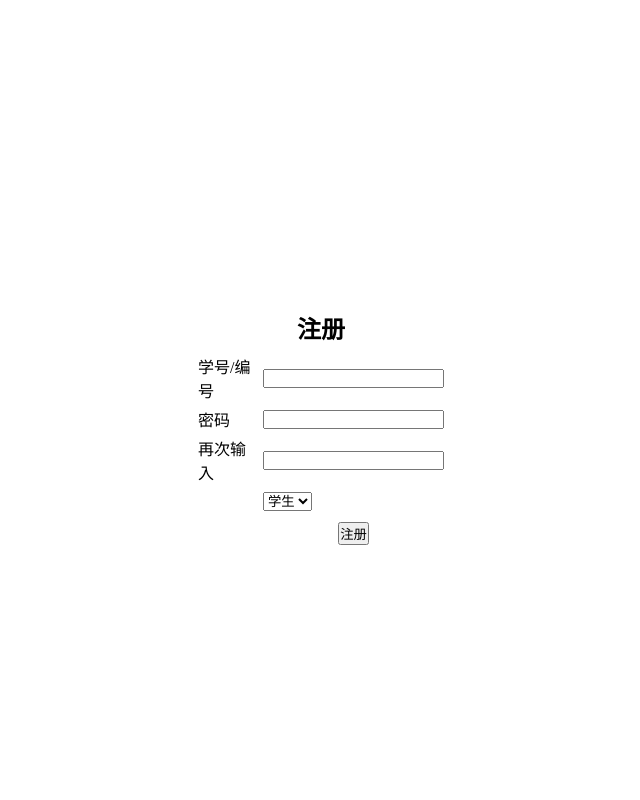
After one commit to shin8085/courseSelectionSystem, a PHP site: page /register.php in a window 1280 px wide. The commit adds this page. Shown: the whole page, without its empty margins (319-959 px from the left). Run offline with PHP 8.4, Linux system fonts and the light colour scheme.

Commit message:
增加了注册功能

```diff
--- /dev/null
+++ b/css/register.css
@@ -0,0 +1,18 @@
+*{
+    margin: 0;
+    padding: 0;
+}
+html,body{
+    height: 100%;
+}
+
+.center{
+    margin: auto;
+    width: 250px;
+    height: 200px;
+    position: absolute;
+    top: 0;
+    left: 0;
+    right: 0;
+    bottom: 0;
+}
--- a/frame/commit_course.php
+++ b/frame/commit_course.php
@@ -73,7 +73,7 @@ $tno=$_SESSION['username'];
     $sql="select course.cno,course.cname,course.csite,course.ctime from course where course.tno=$tno";
     $result=$ms->excu($sql);
     if($result->num_rows==0){
-        echo "您还没有提交课程";
+        echo "您还没有提交课程<br>";
     }
     else{
     ?>
--- a/frame/selected_course.php
+++ b/frame/selected_course.php
@@ -43,7 +43,7 @@ $sf=new sqlfunction;
             <tr class="tr2">
                 <?php
                     for($i=0;$i<count($row);$i++){
-                        if($i==2&&$row[$i]==null)
+                        if($i==4&&$row[$i]==null)
                             echo "<td>暂无成绩</td>";
                         else
                             echo "<td>$row[$i]</td>";
--- a/frame/user_info.php
+++ b/frame/user_info.php
@@ -53,6 +53,7 @@ $sf=new sqlfunction;
                 }
                 else{
                     for($i=1;$i<count($infoarr);$i++){
+
                         echo "<td>$infoarr[$i]</td>";
                     }
                 }
--- a/inc/sqlfunction.php
+++ b/inc/sqlfunction.php
@@ -26,6 +26,33 @@ class sqlfunction{
         }
         else{
             echo "账号或密码输入有误";
+        }
+    }
+    //注册
+    function register($username,$password,$password2,$status){
+        if($username!=""&&$password!=""&&$password2!=""){
+            $sql="select * from $status where $status[0]no=$username";
+            $result=$this->ms->excu($sql);
+            if($result->num_rows==0){
+                if($password==$password2){
+                    $sql="insert into $status"."user values('$username','$password')";
+                    $this->ms->excu($sql);
+                    $sql="insert into $status($status[0]no) values('$username')";
+                    $this->ms->excu($sql);
+                    $_SESSION['username']=$username;
+                    $_SESSION['status']=$status;
+                    header("location:index.php");
+                }
+                else{
+                    echo "两次密码不一致<br>";
+                }
+            }
+            else{
+                echo "该用户已存在<br>";
+            }
+        }
+        else{
+            echo "学号/编号和密码均不能为空<br>";
         }
     }
     //根据账号获取用户信息
--- /dev/null
+++ b/register.php
@@ -0,0 +1,62 @@
+<?php
+include "inc/sqlfunction.php";
+$sf=new sqlfunction;
+?>
+<html lang="en">
+<head>
+    <meta charset="UTF-8">
+    <meta name="viewport" content="width=device-width, initial-scale=1.0">
+    <meta http-equiv="X-UA-Compatible" content="ie=edge">
+    <title>注册</title>
+    <link rel="stylesheet" type="text/css" href="css/register.css">
+</head>
+<body>
+    <div class="center">
+        <form action="register.php" method="post">
+            <table>
+                <tr height="50px">
+                    <td align="center" colspan="2">
+                        <h2>注册</h2>
+                    </td>
+                </tr>
+                <tr height="30px">
+                    <td>学号/编号</td>
+                    <td><input type="text" name="username"></td>
+                </tr>
+                <tr height="30px">
+                    <td>密码</td>
+                    <td><input type="password" name="password"></td>
+                </tr>
+                <tr height="30px">
+                    <td>再次输入</td>
+                    <td><input type="password" name="password2"></td>
+                </tr>
+                <tr height="30px">
+                    <td></td>
+                    <td>
+                        <select name="status">
+                            <option value="student">学生</option>
+                            <option value="teacher">教师</option>
+                        </select>
+                    </td>
+                </tr>
+                <tr height="30px">
+                    <td></td>
+                    <td align="center">
+                        <input type="submit" name="register" value="注册">
+                    </td>
+                </tr>
+            </table>
+        </form>
+        <?php
+        if(@$_POST['register']=='注册'){
+            $username=@$_POST['username'];
+            $password=@$_POST['password'];
+            $password2=@$_POST['password2'];
+            $status=@$_POST['status'];
+            $sf->register($username,$password,$password2,$status);
+        }
+        ?>
+    </div>
+</body>
+</html>
```
Also changed, not shown: login.php (+6 -4 lines).
